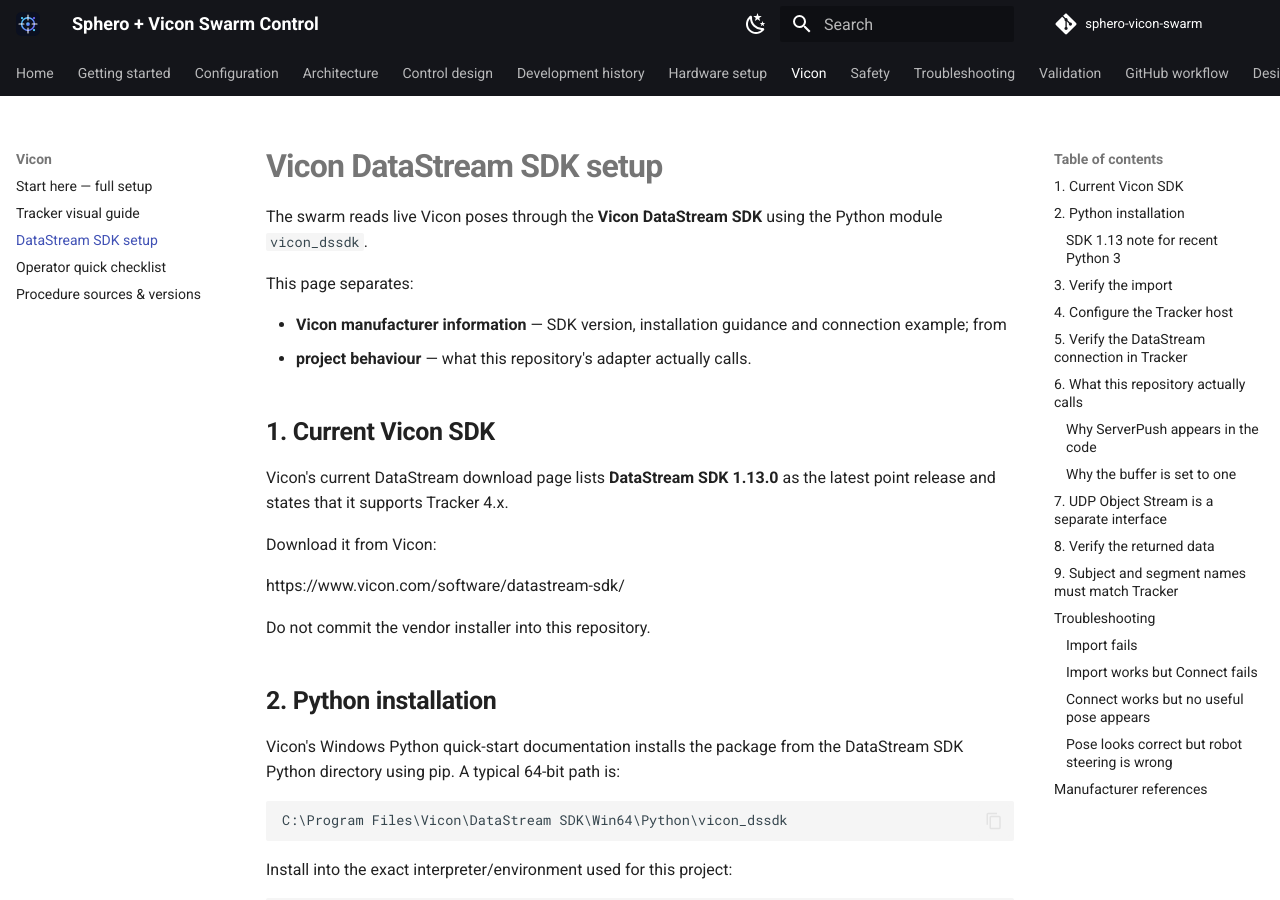
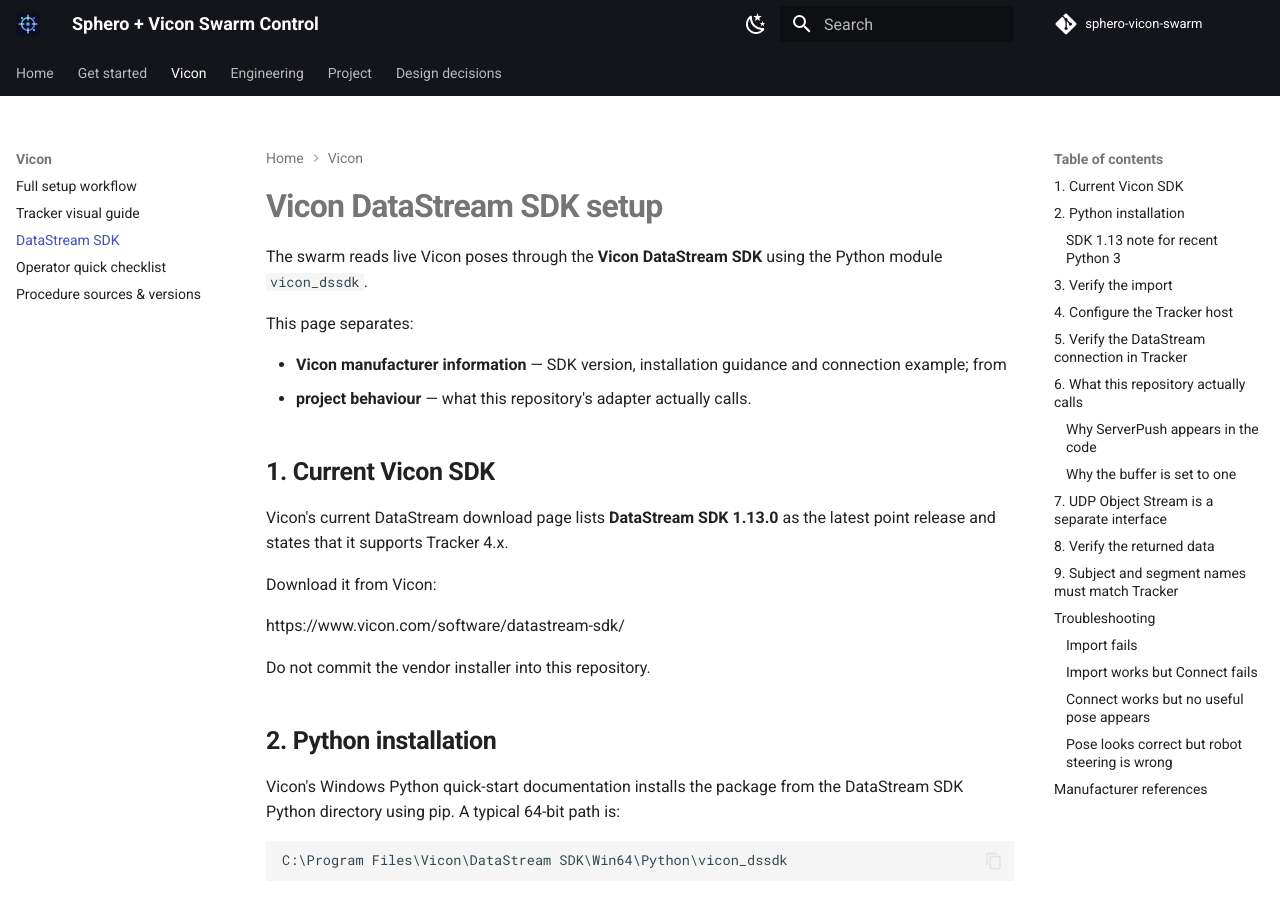
Before and after one commit to RV-crtl/sphero-vicon-swarm, an MkDocs documentation site: the page built from docs/vicon-datastream.md, in a window 1280 px wide and 900 px high. Built offline with MkDocs 1.6.1 and Material for MkDocs 9.7.7, drawn with Linux system fonts in a browser that asks for light colours; comment, search, counter and statistics services are not loaded.

Commit message:
docs: simplify navigation and set canonical Pages URL

```diff
--- a/mkdocs.yml
+++ b/mkdocs.yml
@@ -1,5 +1,6 @@
 site_name: Sphero + Vicon Swarm Control
 site_description: Public toolkit for Vicon-referenced Sphero chariot control
+site_url: https://rv-crtl.github.io/sphero-vicon-swarm/
 repo_name: sphero-vicon-swarm
 repo_url: https://github.com/RV-crtl/sphero-vicon-swarm
 
@@ -12,6 +13,7 @@
     - navigation.tabs
     - navigation.instant.progress
     - navigation.sections
+    - navigation.path
     - navigation.top
     - toc.follow
     - search.suggest
@@ -49,26 +51,28 @@
 
 nav:
   - Home: index.md
-  - Getting started: getting-started.md
-  - Configuration: configuration.md
-  - Architecture: architecture.md
-  - Control design: control-design.md
-  - Development history: development-history.md
-  - Hardware setup: hardware-setup.md
+  - Get started:
+      - Getting started: getting-started.md
+      - Configuration: configuration.md
+      - Hardware setup: hardware-setup.md
   - Vicon:
-      - Start here — full setup: vicon-setup.md
+      - Full setup workflow: vicon-setup.md
       - Tracker visual guide: vicon-tracker-ui-guide.md
-      - DataStream SDK setup: vicon-datastream.md
+      - DataStream SDK: vicon-datastream.md
       - Operator quick checklist: vicon-operator-checklist.md
       - Procedure sources & versions: vicon-procedure-sources.md
-  - Safety: safety.md
-  - Troubleshooting: troubleshooting.md
-  - Validation: validation.md
-  - GitHub workflow: github-workflow.md
+  - Engineering:
+      - Architecture: architecture.md
+      - Control design: control-design.md
+      - Validation: validation.md
+      - Troubleshooting: troubleshooting.md
+      - Safety: safety.md
+  - Project:
+      - Development history: development-history.md
+      - GitHub workflow: github-workflow.md
+      - Maintainer workflow: maintainer-workflow.md
+      - v1.0.0 release: releases/v1.0.0.md
   - Design decisions:
       - Vicon as navigation truth: adr/0001-vicon-as-navigation-truth.md
       - Per-robot heading calibration: adr/0002-per-robot-calibration.md
       - Fixed PID is not the default: adr/0003-fixed-pid-not-default.md
-  - Maintainer Workflow: maintainer-workflow.md
-  - Releases:
-      - v1.0.0: releases/v1.0.0.md
```
